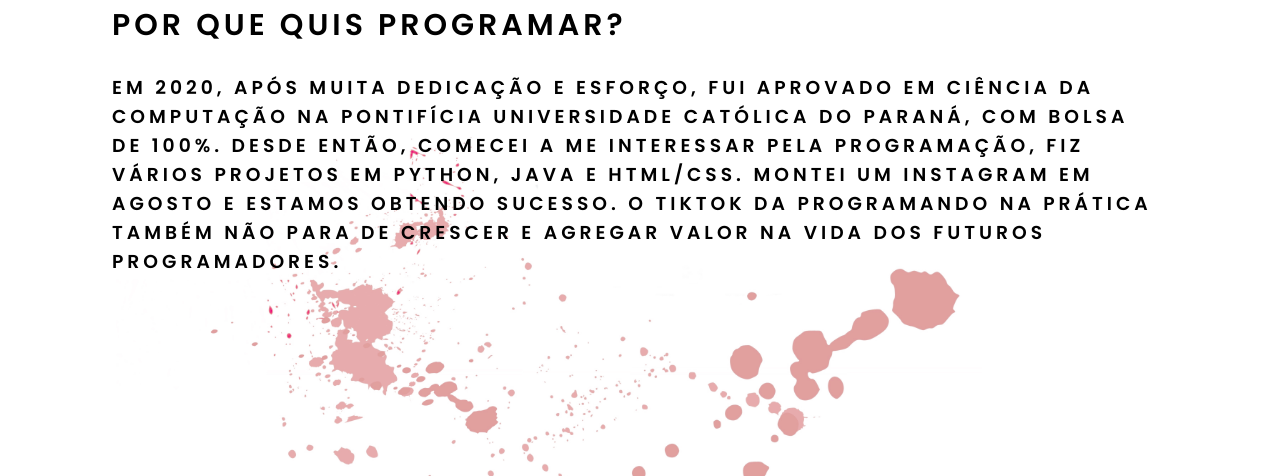
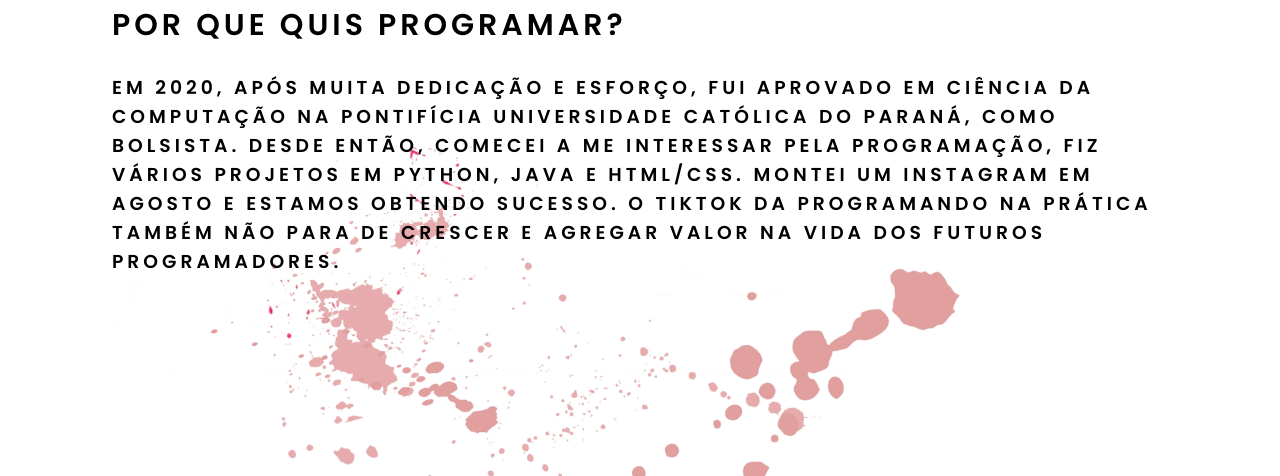
Before and after one commit to GustavoVianaN/quemsoueu, a plain HTML site: page index.html in a window 1280 px wide. Shown: the part 822-1298 px from the top of the page. Drawn offline with Linux system fonts and the light colour scheme.

Commit message:
Update index.html

```diff
--- a/index.html
+++ b/index.html
@@ -46,7 +46,7 @@
     <header class="social-media">
         <div style="width:100%; height:100%">
             <h2>Por que quis programar?</h2>
-            <h3>Em 2020, após muita dedicação e esforço, fui aprovado em Ciência da Computação na Pontifícia Universidade Católica do Paraná, com bolsa de 100%.
+            <h3>Em 2020, após muita dedicação e esforço, fui aprovado em Ciência da Computação na Pontifícia Universidade Católica do Paraná, como bolsista.
                 Desde então, comecei a me interessar pela programação, fiz vários projetos em Python, Java e Html/Css. Montei um instagram em agosto e estamos obtendo sucesso.
             O TikTok da Programando na Prática também não para de crescer e agregar valor na vida dos futuros programadores. </h3>
        </div>
```
